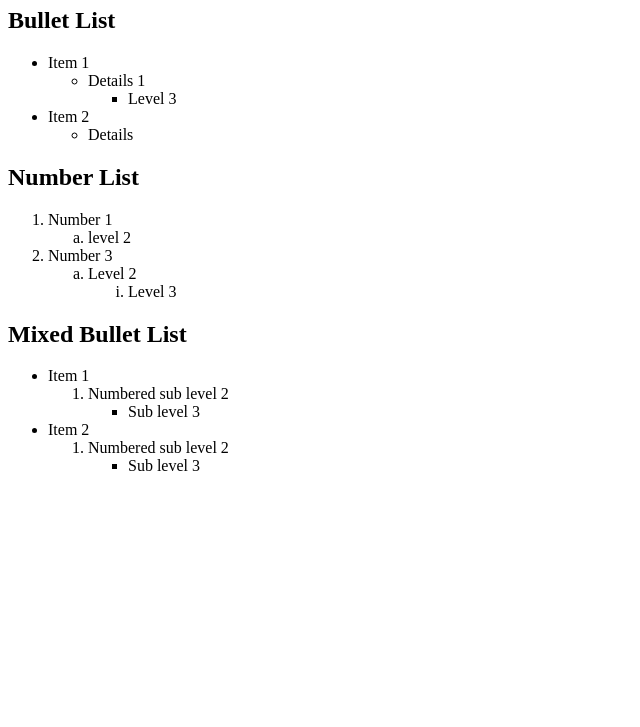
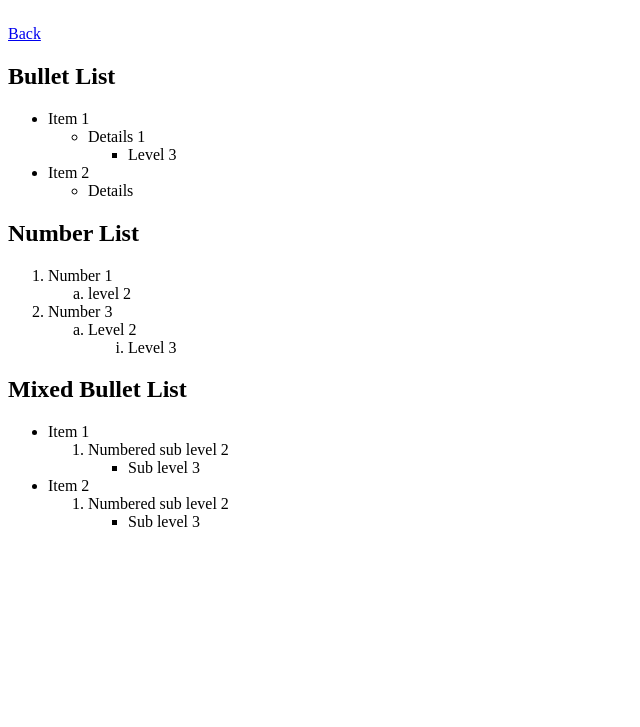
Before and after one commit to rizwanbhatti/assigmentlink, a plain HTML site: page Tasks/task3.html in a window 1280 px wide. Shown: the part 73-800 px from the top of the page, without its empty margins (0-640 px from the left). Drawn offline with Linux system fonts and the light colour scheme.

Commit message:
back link add

```diff
--- a/Tasks/task3.html
+++ b/Tasks/task3.html
@@ -8,7 +8,9 @@
 <body>
 
     <h1>Task 3</h1>
-
+<br>
+<a href="../index.html">Back</a>
+    <br>
     <h2>Bullet List</h2>
 <ul>
     <li>
```
